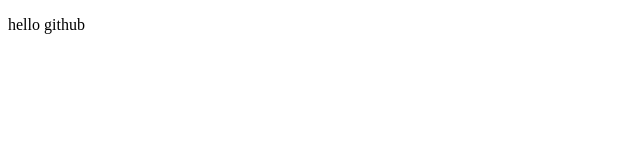
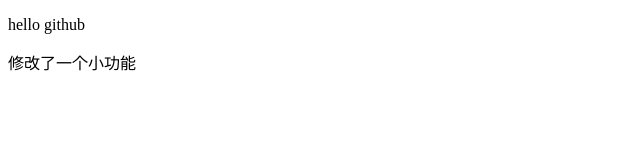
Before and after one commit to 13303557977/JZtest, a plain HTML site: page index.html in a window 1280 px wide. Shown: the whole page, without its empty margins (0-640 px from the left). Drawn offline with Linux system fonts and the light colour scheme.

Commit message:
修改了一个小功能

```diff
--- a/index.html
+++ b/index.html
@@ -9,5 +9,6 @@
 </head>
 <body>
     <p>hello github</p>
+    <p>修改了一个小功能</p>
 </body>
 </html>
```
